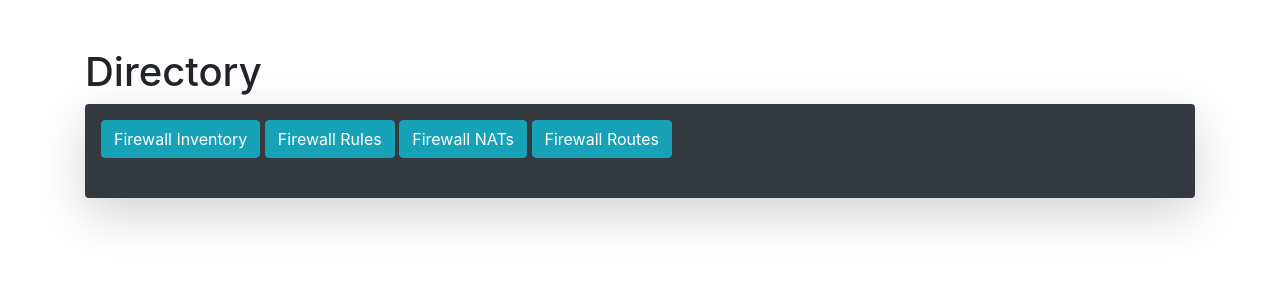
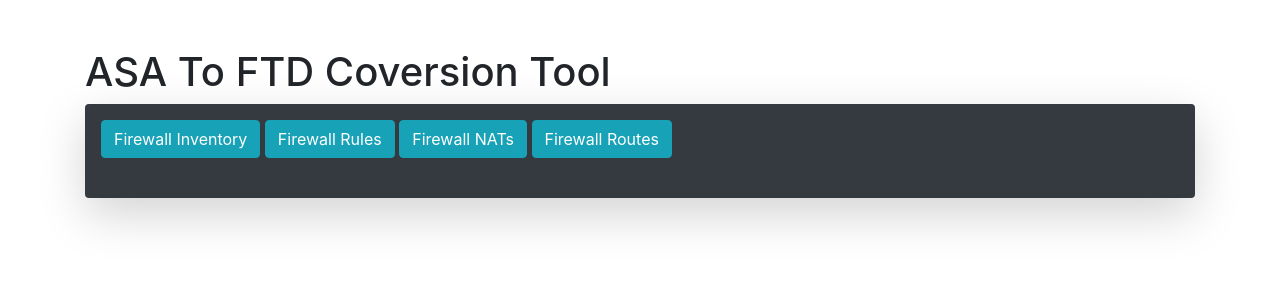
Before and after one commit to trevorpatch73/MyFirewallMigrationTool, a Flask app: page /home in a window 1280 px wide. Shown: the part 76-376 px from the top of the page. Run offline with Flask 2, Linux system fonts and the light colour scheme; some libraries are stand-ins or nearby versions.

Commit message:
Update home.html

```diff
--- a/application/templates/home.html
+++ b/application/templates/home.html
@@ -2,7 +2,7 @@
 {% block title %}ASA TO FTD - Home{% endblock %}
 {% block content %}
 
-<h1>Directory</h1>
+<h1>ASA To FTD Coversion Tool</h1>
 <form method = "POST">
     <div class="container shadow-lg p-3 mb-5 bg-body rounded bg-dark text-light">
         <input type="submit" name="submit_button" class="btn btn-info" value="Firewall Inventory">
```
